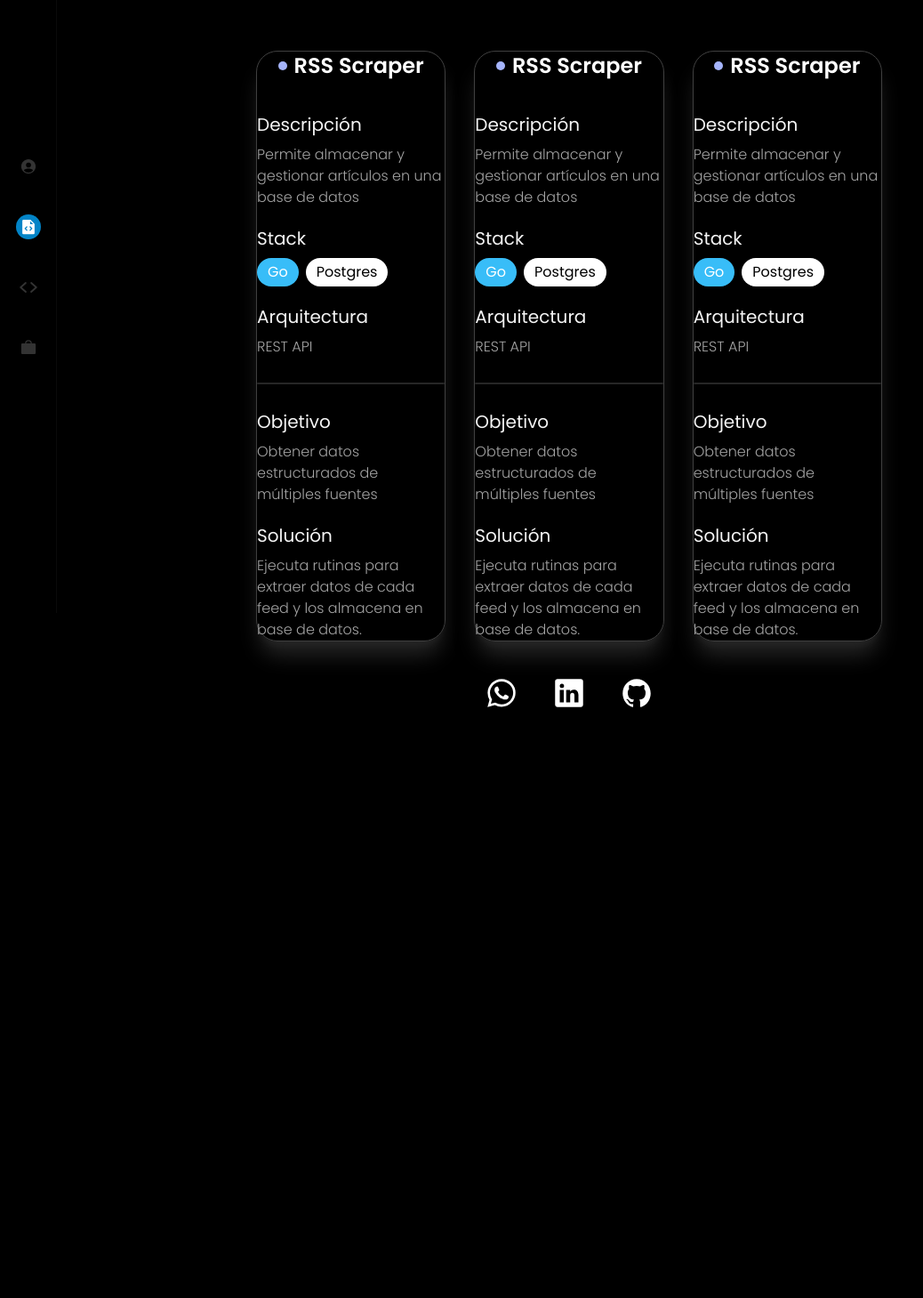
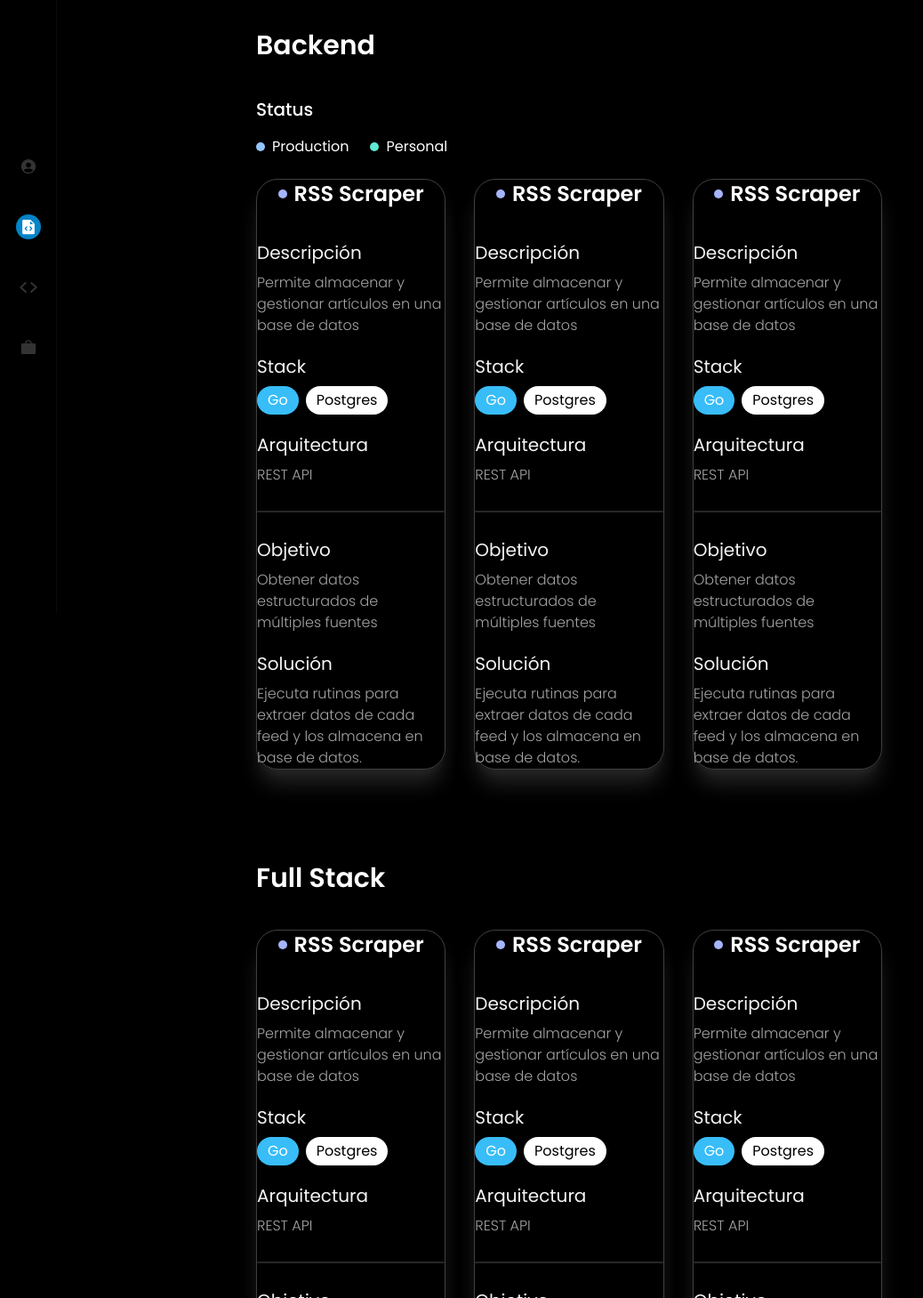
Before and after one commit to alex-arraga/portfolio-2025, a Next.js app: page /projects in a window 1280 px wide. Shown: the part 111-1570 px from the top of the page at 89% size, without its empty margins (0-1038 px from the left). Before the commit the page ends 928 px from the top, so only its background shows below. Built offline with nearby package versions, Linux system fonts and the light colour scheme.

Commit message:
title and reference added in projects page

```diff
--- a/src/app/projects/page.tsx
+++ b/src/app/projects/page.tsx
@@ -1,12 +1,40 @@
-import { ProjectCard } from "@/features/projects/components";
+import { ProjectCard, ProjectStatus } from "@/features/projects/components";
 
 export default function ProjectsPage() {
   return (
-    <main className="container-page">
+    <main className="container-page space-to-footer">
       <section className="container-section">
         <h1 className="h1-bold">Projects</h1>
 
-        <div className="div-central my-10">
+        {/* Backend projects */}
+        <div className="flex justify-start items-center w-full my-4">
+          <h2 className="h2-semibold">Backend</h2>
+        </div>
+
+        {/* References */}
+        <div className="flex flex-col w-full gap-4">
+          <h4 className="h4-medium">Status</h4>
+
+          <div className="flex justify-start items-center gap-6">
+            <ProjectStatus withText status="production" />
+            <ProjectStatus withText status="personal-project" />
+          </div>
+        </div>
+
+        <div className="div-central">
+          <div className="grid grid-cols-3 gap-8">
+            <ProjectCard type="personal-project" />
+            <ProjectCard type="personal-project" />
+            <ProjectCard type="personal-project" />
+          </div>
+        </div>
+
+        {/* Full Stack projects */}
+        <div className="flex justify-start items-center w-full mt-20 mb-4">
+          <h2 className="h2-semibold">Full Stack</h2>
+        </div>
+
+        <div className="div-central">
           <div className="grid grid-cols-3 gap-8">
             <ProjectCard type="personal-project" />
             <ProjectCard type="personal-project" />
--- a/src/app/tech-stack/page.tsx
+++ b/src/app/tech-stack/page.tsx
@@ -43,7 +43,7 @@ export default function TechStackPage() {
 
 
         {/* Tools */}
-        <div className='div-central mt-10 margin-to-footer'>
+        <div className='div-central mt-10 space-to-footer'>
           <h2 className="h2-semibold mt-10">Tools</h2>
 
           <div className='grid grid-cols-4 gap-10 justify-items-center w-full'>
```
